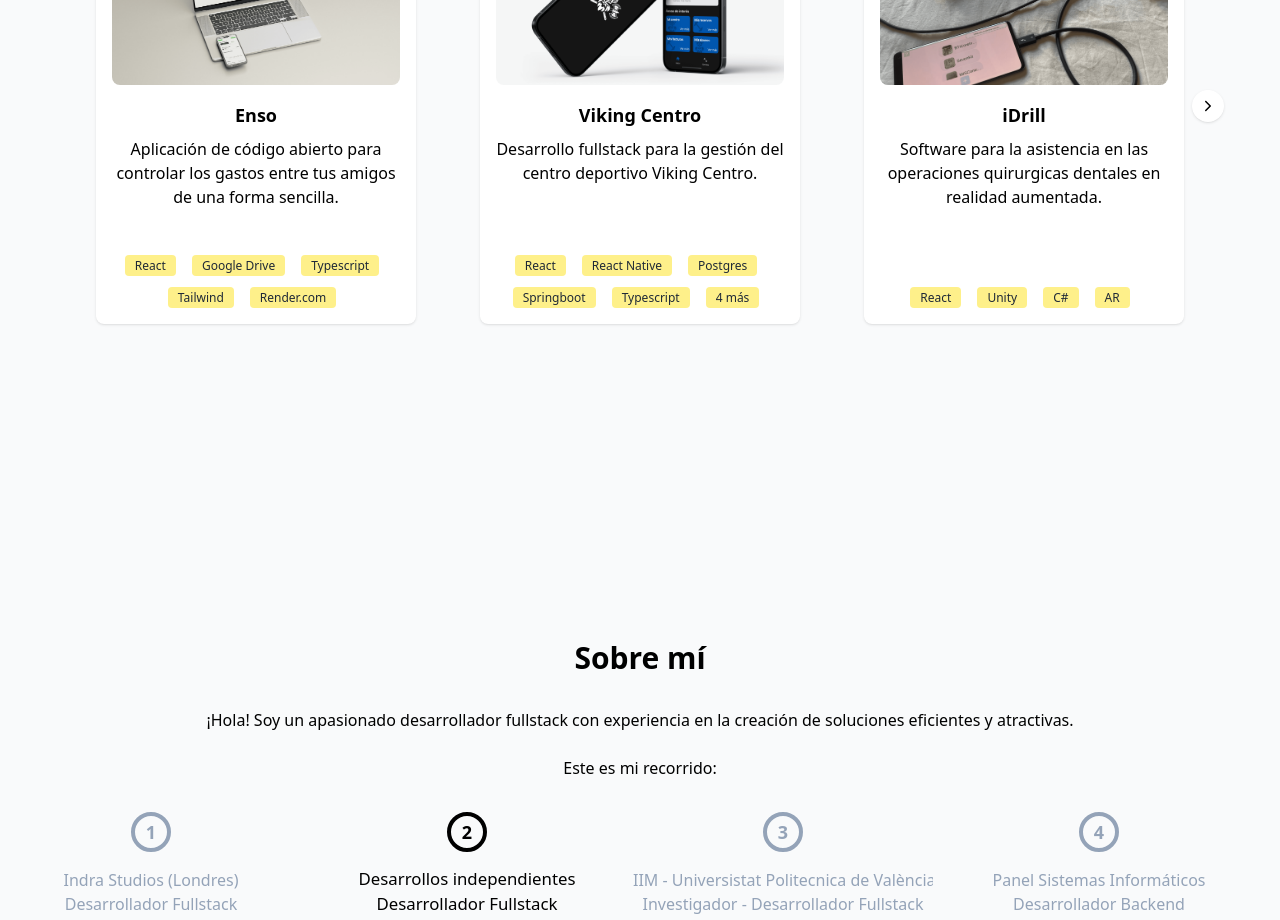
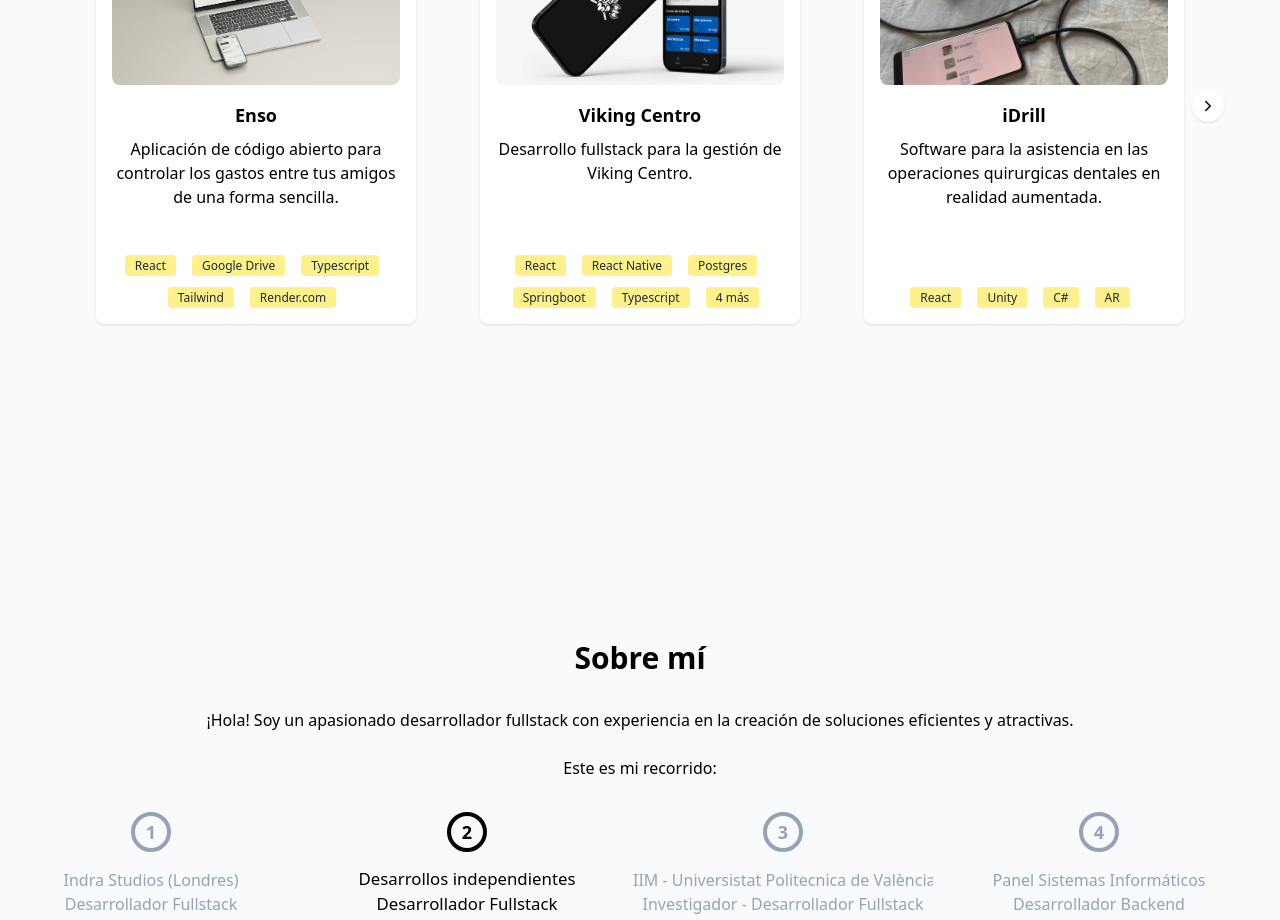
Before and after one commit to 1dmaol/1dmaol.github.io, a React (Vite) app: page / in a window 1280 px wide. Shown: the part 1160-2080 px from the top of the page. Built offline with nearby package versions, Linux system fonts and the light colour scheme.

Commit message:
Fix gazapo

```diff
--- a/src/components/Projects.jsx
+++ b/src/components/Projects.jsx
@@ -29,7 +29,7 @@ const projects = [
     },
     {
         title: "Viking Centro",
-        body: "Desarrollo fullstack para la gestión del centro deportivo Viking Centro.",
+        body: "Desarrollo fullstack para la gestión de Viking Centro.",
         achievements: [
             {
                 title: "Aplicación para la administración de las membresías de los miembros. (IOS y Android)",
--- a/src/components/basics/Project.jsx
+++ b/src/components/basics/Project.jsx
@@ -57,7 +57,7 @@ export const Project = ({ title, image=null, body, github=null, stack, onClick,
                     <p className="font-bold text-2xl">{body}</p>
 
                     {achievements &&
-                        <motion.p className="h-[20px]"
+                        <motion.p className="md:h-[20px]"
                             animate={ fadeIn ? { opacity: 1 } : { opacity: 0 } }
                             initial={ fadeIn ? { opacity: 0 } : { opacity: 1 } }
                             >
```
Also changed, not shown: 5 other files (tests, documents, lock files or other folders).
